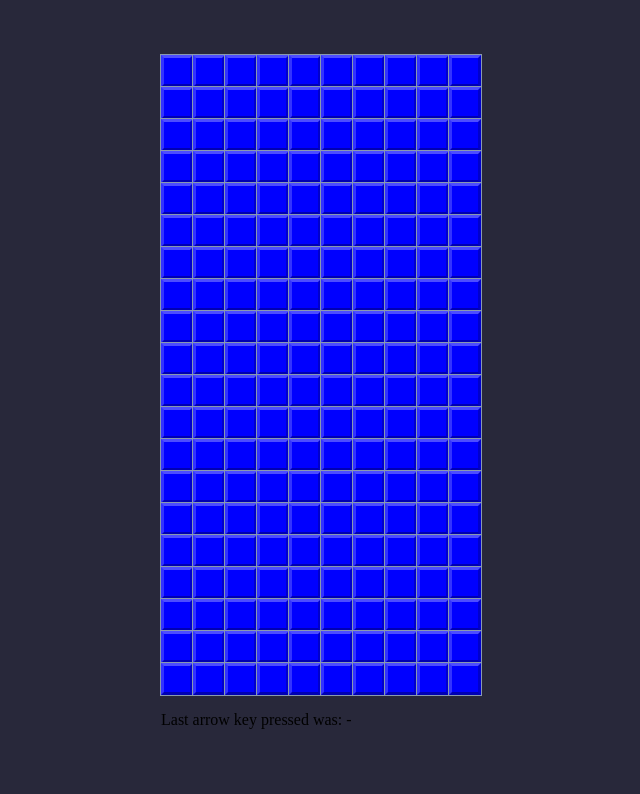
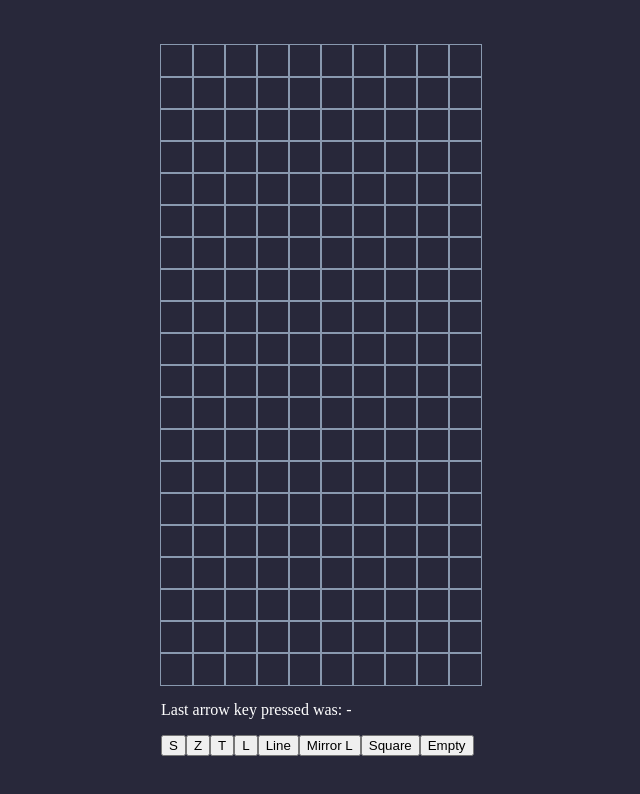
Before and after one commit to GeorgeColdham/Tetris, a React app: page / in a window 1280 px wide. Shown: the top 794 px of the page, without its empty margins (319-959 px from the left). Built offline with nearby package versions, Linux system fonts and the light colour scheme.

Commit message:
can add tiles

```diff
--- /dev/null
+++ b/src/actions/tileValues.js
@@ -0,0 +1,19 @@
+export const SET_S_SHAPE = 'set-s-shape'
+export const SET_Z_SHAPE = 'set-z-shape'
+export const SET_T_SHAPE = 'set-t-shape'
+export const SET_L_SHAPE = 'set-l-shape'
+export const SET_LINE_SHAPE = 'set-line-shape'
+export const SET_MIRROR_L_SHAPE = 'set-mirrored-l-shape'
+export const SET_SQUARE_SHAPE = 'set-square-shape'
+export const SET_EMPTY_SHAPE = 'set-empty'
+
+export default {
+  SET_S_SHAPE,
+  SET_Z_SHAPE,
+  SET_T_SHAPE,
+  SET_L_SHAPE,
+  SET_LINE_SHAPE,
+  SET_MIRROR_L_SHAPE,
+  SET_SQUARE_SHAPE,
+  SET_EMPTY_SHAPE
+}
--- a/src/components/Board.js
+++ b/src/components/Board.js
@@ -9,7 +9,7 @@ export default function Board (props) {
         const column = i % NUMBER_OF_COLUMNS
         const row = Math.floor(i / NUMBER_OF_COLUMNS)
         const key = `${column},${row}`
-        return <GridTile key={key} />
+        return <GridTile key={key} tileValue={props.tileValues[i]} />
       })}
     </div>
   )
--- a/src/components/GridTile.js
+++ b/src/components/GridTile.js
@@ -2,6 +2,6 @@ import React from 'react'
 
 export default function Text (props) {
   return (
-    <div className={'l-shape glow'} />
+    <div className={props.tileValue} />
   )
 }
--- /dev/null
+++ b/src/constants/shapes.js
@@ -0,0 +1,19 @@
+export const S = 's-shape'
+export const Z = 'z-shape'
+export const T = 't-shape'
+export const L = 'l-shape'
+export const LINE = 'line-shape'
+export const MIRROR_L = 'mirrored-l-shape'
+export const SQUARE = 'square-shape'
+export const EMPTY = ''
+
+export default {
+  S,
+  Z,
+  T,
+  L,
+  LINE,
+  MIRROR_L,
+  SQUARE,
+  EMPTY
+}
--- a/src/containers/App.js
+++ b/src/containers/App.js
@@ -1,23 +1,11 @@
-import React, { useState, useEffect } from 'react'
+import React, { useState, useReducer, useEffect } from 'react'
 import Board from '../components/Board'
-
-// import IMG from '../untitled.png'
+import tileActions from '../actions/tileValues'
+import { initalTiles, tilesReducer } from '../reducers/tilesReducer'
 
 export default function App () {
-  // const state = {
-  //   board: [
-  //     {
-  //       row: 0,
-  //       column: 0,
-  //       active: true,
-  //       type: T_SHAPE,
-  //       isOrigin: true,
-  //       shape_id: 12345
-  //     }
-  //   ]
-  // }
-
   const [keyPress, setKey] = useState('-')
+  const [tileValues, setTile] = useReducer(tilesReducer, initalTiles)
 
   useEffect(() => {
     window.addEventListener('keydown', handleInput)
@@ -44,8 +32,16 @@ export default function App () {
 
   return (
     <>
-      <Board />
+      <Board tileValues={tileValues} />
       <p>Last arrow key pressed was: {keyPress}</p>
+      <button onClick={() => setTile({ type: tileActions.SET_S_SHAPE, index: 10, glow: true })}>S</button>
+      <button onClick={() => setTile({ type: tileActions.SET_Z_SHAPE, index: 10, glow: false })}>Z</button>
+      <button onClick={() => setTile({ type: tileActions.SET_T_SHAPE, index: 10, glow: false })}>T</button>
+      <button onClick={() => setTile({ type: tileActions.SET_L_SHAPE, index: 10, glow: true })}>L</button>
+      <button onClick={() => setTile({ type: tileActions.SET_LINE_SHAPE, index: 10, glow: false })}>Line</button>
+      <button onClick={() => setTile({ type: tileActions.SET_MIRROR_L_SHAPE, index: 10, glow: false })}>Mirror L</button>
+      <button onClick={() => setTile({ type: tileActions.SET_SQUARE_SHAPE, index: 10, glow: true })}>Square</button>
+      <button onClick={() => setTile({ type: tileActions.SET_EMPTY_SHAPE, index: 10, glow: true })}>Empty</button>
     </>
   )
 }
--- /dev/null
+++ b/src/reducers/tilesReducer.js
@@ -0,0 +1,30 @@
+import { NUMBER_OF_ROWS, NUMBER_OF_COLUMNS } from '../constants/board'
+import shapeName from '../constants/shapes'
+import tileActions from '../actions/tileValues'
+
+export const initalTiles = Array(NUMBER_OF_ROWS * NUMBER_OF_COLUMNS).fill(shapeName.EMPTY)
+export const tilesReducer = (state, action) => {
+  switch (action.type) {
+    case tileActions.SET_S_SHAPE:
+      return state.map((tile, index) => index === action.index ? `${shapeName.S} ${action.glow && 'glow'}` : tile)
+    case tileActions.SET_Z_SHAPE:
+      return state.map((tile, index) => index === action.index ? `${shapeName.Z} ${action.glow && 'glow'}` : tile)
+    case tileActions.SET_T_SHAPE:
+      return state.map((tile, index) => index === action.index ? `${shapeName.T} ${action.glow && 'glow'}` : tile)
+    case tileActions.SET_L_SHAPE:
+      return state.map((tile, index) => index === action.index ? `${shapeName.L} ${action.glow && 'glow'}` : tile)
+    case tileActions.SET_LINE_SHAPE:
+      return state.map((tile, index) => index === action.index ? `${shapeName.LINE} ${action.glow && 'glow'}` : tile)
+    case tileActions.SET_MIRROR_L_SHAPE:
+      return state.map((tile, index) => index === action.index ? `${shapeName.MIRROR_L} ${action.glow && 'glow'}` : tile)
+    case tileActions.SET_SQUARE_SHAPE:
+      return state.map((tile, index) => index === action.index ? `${shapeName.SQUARE} ${action.glow && 'glow'}` : tile)
+    case tileActions.SET_EMPTY_SHAPE:
+      return state.map((tile, index) => index === action.index ? `${shapeName.EMPTY} ${action.glow && 'glow'}` : tile)
+  }
+}
+
+export default {
+  initalTiles,
+  tilesReducer
+}
--- a/src/styles/_colors.scss
+++ b/src/styles/_colors.scss
@@ -1,6 +1,8 @@
 $dark-blue: #28283a;
 
 $bg-color: $dark-blue;
+
+$text-color: white;
 
 
 $s-shape-tile-color: green;
--- a/src/styles/_functions.scss
+++ b/src/styles/_functions.scss
@@ -16,6 +16,7 @@
 }
 
 @mixin glow($tile-color) {
+  content: '';
   box-shadow: 0px 0px 75px 8px $tile-color;
 }
 
--- a/src/styles/_global.scss
+++ b/src/styles/_global.scss
@@ -1,4 +1,5 @@
 body {
+  color:$text-color;
   height:100vh;
   width:100vw;
   margin:0;
@@ -10,9 +11,3 @@ body {
   align-items:center;
   background-color:$bg-color;
 }
-
-img {
-  object-fit: cover;
-  height: 90vh;
-  image-rendering: pixelated;
-}
--- a/src/styles/_tiles.scss
+++ b/src/styles/_tiles.scss
@@ -1,55 +1,63 @@
-.s-shape::after {
+.s-shape {
+  &::after {
     background-color: $s-shape-tile-color;
     @include tile-borders($s-shape-tile-color);
     @include tile-after-element;
-
-  &.glow { @include glow($s-shape-tile-color); }
+  }
+  &.glow::after { @include glow($s-shape-tile-color); }
 }
 
-.z-shape::after {
+.z-shape {
+  &::after {
     background-color: $z-shape-tile-color;
     @include tile-borders($z-shape-tile-color);
     @include tile-after-element;
-
-  &.glow { @include glow($z-shape-tile-color); }
+  }
+  &.glow::after { @include glow($z-shape-tile-color); }
 }
 
-.t-shape::after {
+.t-shape {
+  &::after {
     background-color: $t-shape-tile-color;
     @include tile-borders($t-shape-tile-color);
     @include tile-after-element;
-
-  &.glow { @include glow($t-shape-tile-color); }
+  }
+  &.glow::after { @include glow($t-shape-tile-color); }
 }
 
-.l-shape::after {
+.l-shape {
+  &::after {
     background-color: $l-shape-tile-color;
     @include tile-borders($l-shape-tile-color);
     @include tile-after-element;
-
-  &.glow { @include glow($l-shape-tile-color); }
+  }
+  &.glow::after { @include glow($l-shape-tile-color); }
 }
 
-.line-shape::after {
+.line-shape {
+  &::after {
     background-color: $line-shape-tile-color;
     @include tile-borders($line-shape-tile-color);
     @include tile-after-element;
-
-  &.glow { @include glow($line-shape-tile-color); }
   }
 
-.mirrored-l-shape::after {
+  &.glow::after { @include glow($line-shape-tile-color); }
+}
+
+.mirrored-l-shape {
+  &::after {
     background-color: $mirrored-l-shape-tile-color;
     @include tile-borders($mirrored-l-shape-tile-color);
     @include tile-after-element;
-
-  &.glow { @include glow($mirrored-l-shape-tile-color); }
+  }
+  &.glow::after { @include glow($mirrored-l-shape-tile-color); }
 }
 
-.square-shape::after {
+.square-shape {
+  &::after {
     background-color: $square-shape-tile-color;
     @include tile-borders($square-shape-tile-color);
     @include tile-after-element;
-
-  &.glow { @include glow($square-shape-tile-color); }
   }
+  &.glow::after { @include glow($square-shape-tile-color); }
+}
```
Also changed, not shown: src/untitled.png (deleted). Lines whose indentation alone changed are shown as unchanged.
